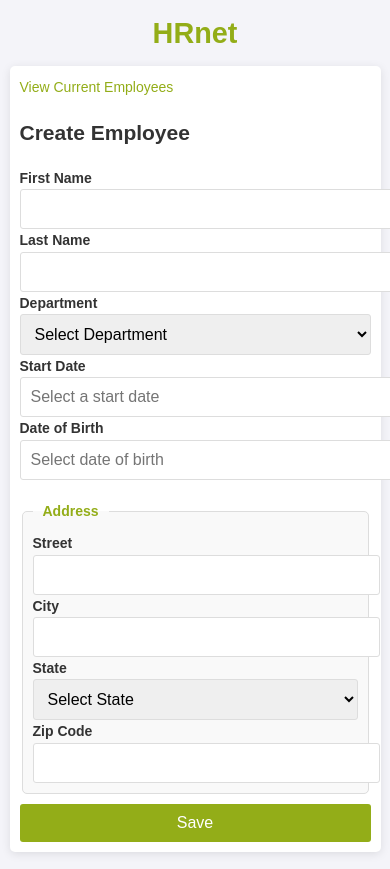
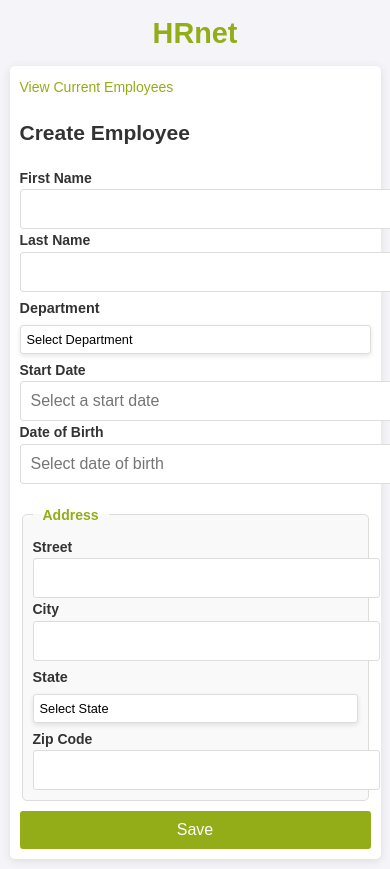
Before and after one commit to Courleciel/WealthHealth_project, a React (Create React App) app in the folder wealthhealth_project/: page / in a window 390 px wide. Built offline with nearby package versions, Linux system fonts and the light colour scheme.

Commit message:
dropdown responsive

```diff
--- a/wealthhealth_project/src/components/Dropdown/Dropdown.css
+++ b/wealthhealth_project/src/components/Dropdown/Dropdown.css
@@ -1,11 +1,63 @@
-label {
-  font-weight: bold;
+.dropdown {
+  margin: 10px 0;
+  font-size: 1rem;
 }
 
-select {
+.dropdown label {
+  font-weight: bold;
+  display: block;
+  margin-bottom: 5px;
+}
+
+.dropdown select {
+  width: 100%;
   padding: 10px;
   font-size: 1rem;
   border: 1px solid #ddd;
   border-radius: 3px;
-  width: 100%;
+  background-color: #fff;
+  box-shadow: 0 2px 5px rgba(0, 0, 0, 0.1);
+  appearance: none;
+  cursor: pointer;
 }
+
+.dropdown select option:disabled {
+  color: #aaa;
+}
+
+.dropdown select option {
+  font-size: 1rem;
+  padding: 5px;
+}
+
+
+@media (max-width: 1024px) and (min-width: 768px) {
+  .dropdown select {
+    font-size: 0.9rem;
+    padding: 8px;
+  }
+
+  .dropdown select option {
+    font-size: 0.9rem;
+  }
+}
+
+@media (max-width: 767px) {
+  .dropdown {
+    margin: 5px 0;
+  }
+
+  .dropdown label {
+    font-size: 0.9rem;
+  }
+
+  .dropdown select {
+    font-size: 0.8rem;
+    padding: 6px;
+  }
+
+  .dropdown select option {
+    font-size: 0.8rem;
+    padding: 4px;
+  }
+}
```
